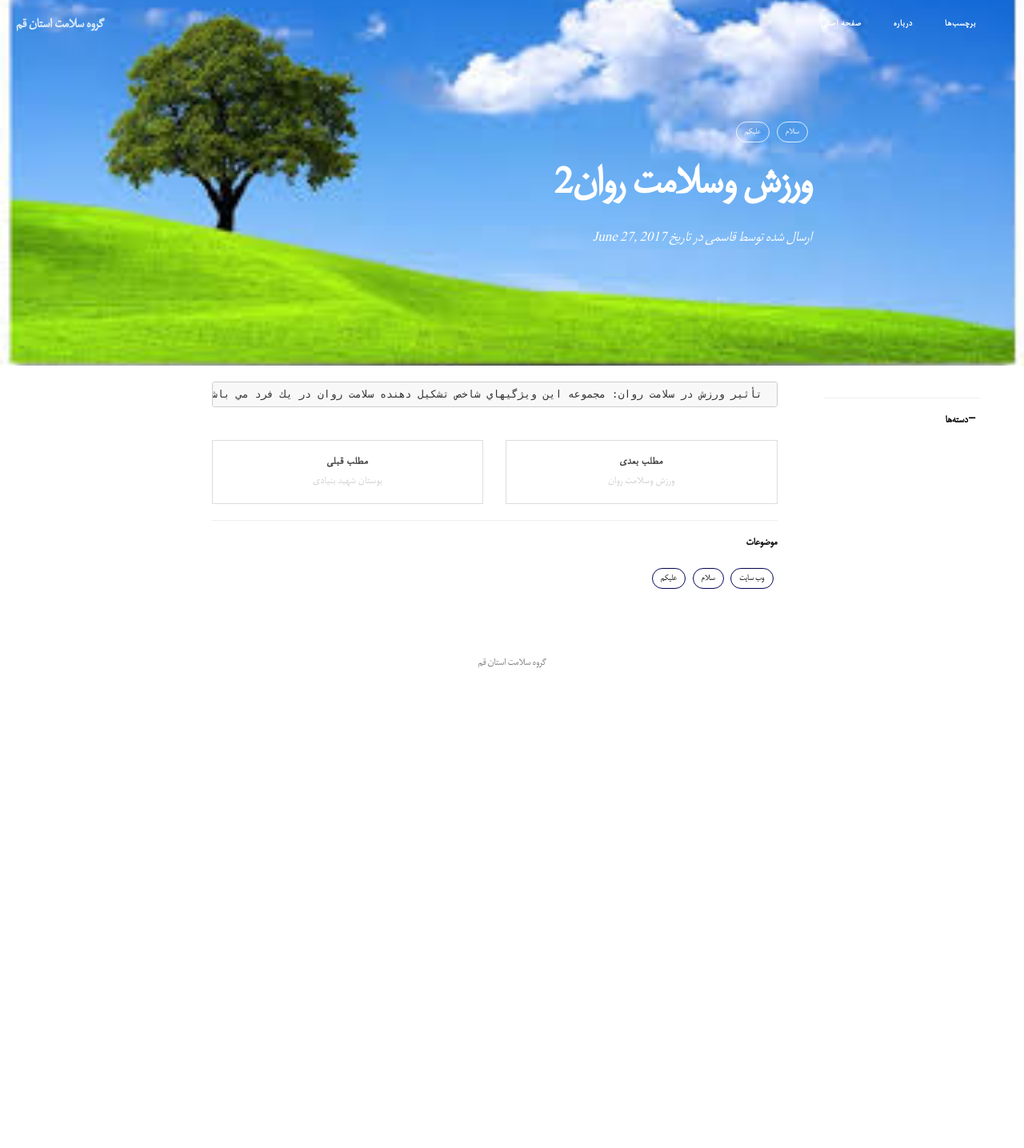
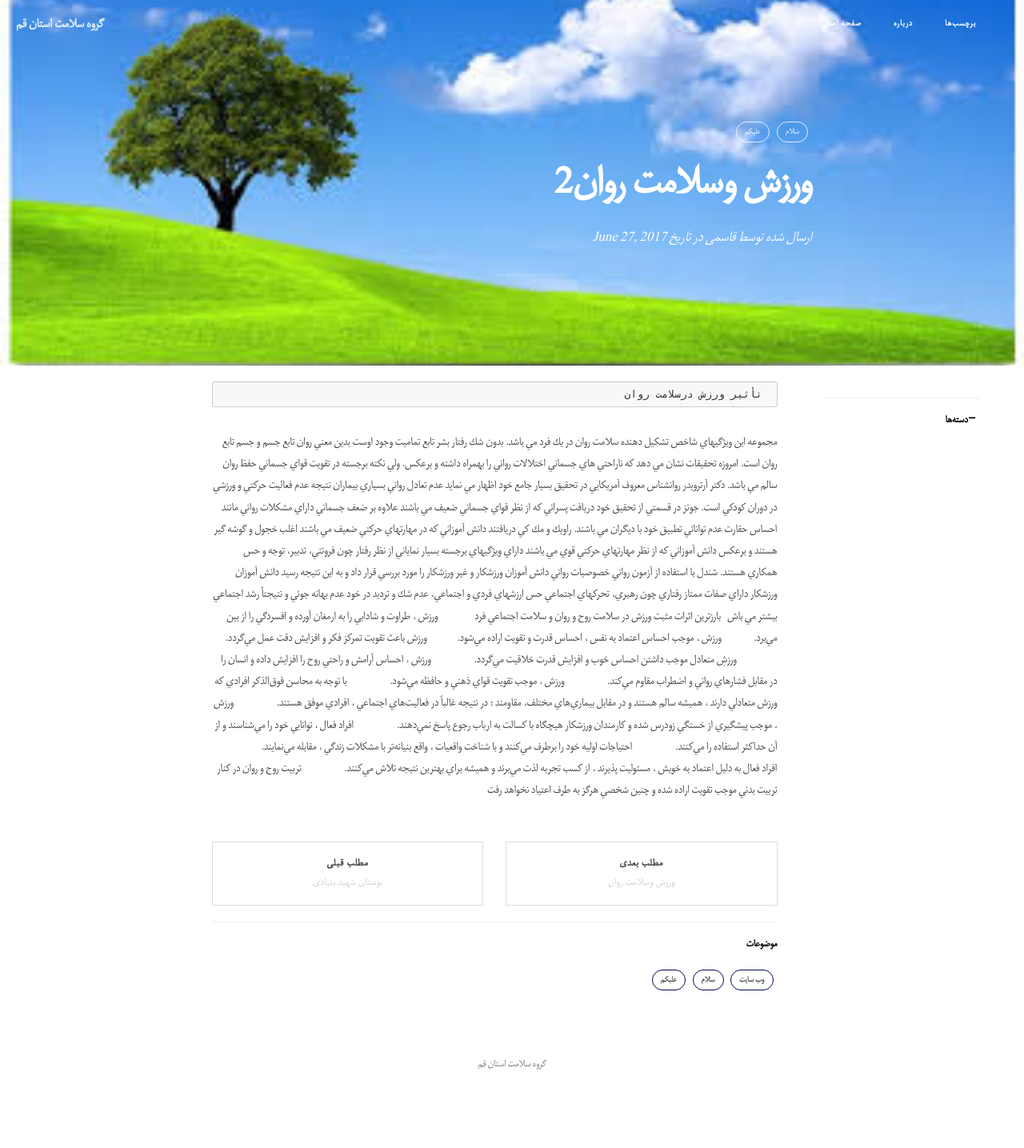
Before and after one commit to grouh-salamat/grouh-salamat.github.io, a Jekyll site: the page built from _posts/2017-06-27-p17.markdown, in a window 1280 px wide. Shown: the whole page at 80% size. Built offline with Jekyll 4.4.1, drawn with Linux system fonts in a browser that asks for light colours; comment, search, counter and statistics services are not loaded; before the commit the page ends 933 px from its top, so only the background shows below that.

Commit message:
Update 2017-06-27-p17.markdown

```diff
--- a/_posts/2017-06-27-p17.markdown
+++ b/_posts/2017-06-27-p17.markdown
@@ -10,12 +10,12 @@ tags:
  سلام علیکم
 ---
 
-     تأثير ورزش در سلامت روان:
+     تأثیر ورزش درسلامت روان
+
 مجموعه اين ويژگيهاي شاخص تشكيل دهنده سلامت روان در يك فرد مي باشد. بدون شك رفتار بشر تابع تماميت وجود اوست بدين معني روان تابع جسم و جسم تابع روان است. امروزه تحقيقات نشان مي دهد كه ناراحتي هاي جسماني اختلالات رواني را بهمراه داشته و برعكس. ولي نكته برجسته در تقويت قواي جسماني حفظ روان سالم مي باشد.
 دكتر آرترويدر روانشناس معروف آمريكايي در تحقيق بسيار جامع خود اظهار مي نمايد عدم تعادل رواني بسياري بيماران نتيجه عدم فعاليت حركتي و ورزشي در دوران كودكي است. جونز در قسمتي از تحقيق خود دريافت پسراني كه از نظر قواي جسماني ضعيف مي باشند علاوه بر ضعف جسماني داراي مشكلات رواني مانند احساس حقارت عدم توانائي تطبيق خود با ديگران مي باشند. راويك و مك كي دريافتند دانش آموزاني كه در مهارتهاي حركتي ضعيف مي باشند اغلب خجول و گوشه گير هستند و برعكس دانش آموزاني كه از نظر مهارتهاي حركتي قوي مي باشند داراي ويژگيهاي برجسته بسيار نماياني از نظر رفتار چون فروتني، تدبير، توجه و حس همكاري هستند.
 شندل با استفاده از آزمون رواني خصوصيات رواني دانش آموزان ورزشكار و غير ورزشكار را مورد بررسي قرار داد و به اين نتيجه رسيد دانش آموزان ورزشكار داراي صفات ممتاز رفتاري چون رهبري، تحركهاي اجتماعي حس ارزشهاي فردي و
-اجتماعي، عدم شك و ترديد در خود عدم بهانه جوئي و نتيجتاً رشد اجتماعي بيشتر مي باشد
-              بارزترين اثرات مثبت ورزش در سلامت روح و روان و سلامت اجتماعي فرد:
+اجتماعي، عدم شك و ترديد در خود عدم بهانه جوئي و نتيجتاً رشد اجتماعي بيشتر مي باش                                         بارزترين اثرات مثبت ورزش در سلامت روح     و روان و سلامت اجتماعي فرد
                 ورزش ، طراوت و شادابي را به ارمغان آورده و افسردگي را از بين مي‌برد.
               ورزش ، موجب احساس اعتماد به نفس ، احساس قدرت و تقويت اراده مي‌شود.
              ورزش  باعث تقويت تمركز فكر و افزايش دقت عمل مي‌گردد.
```
